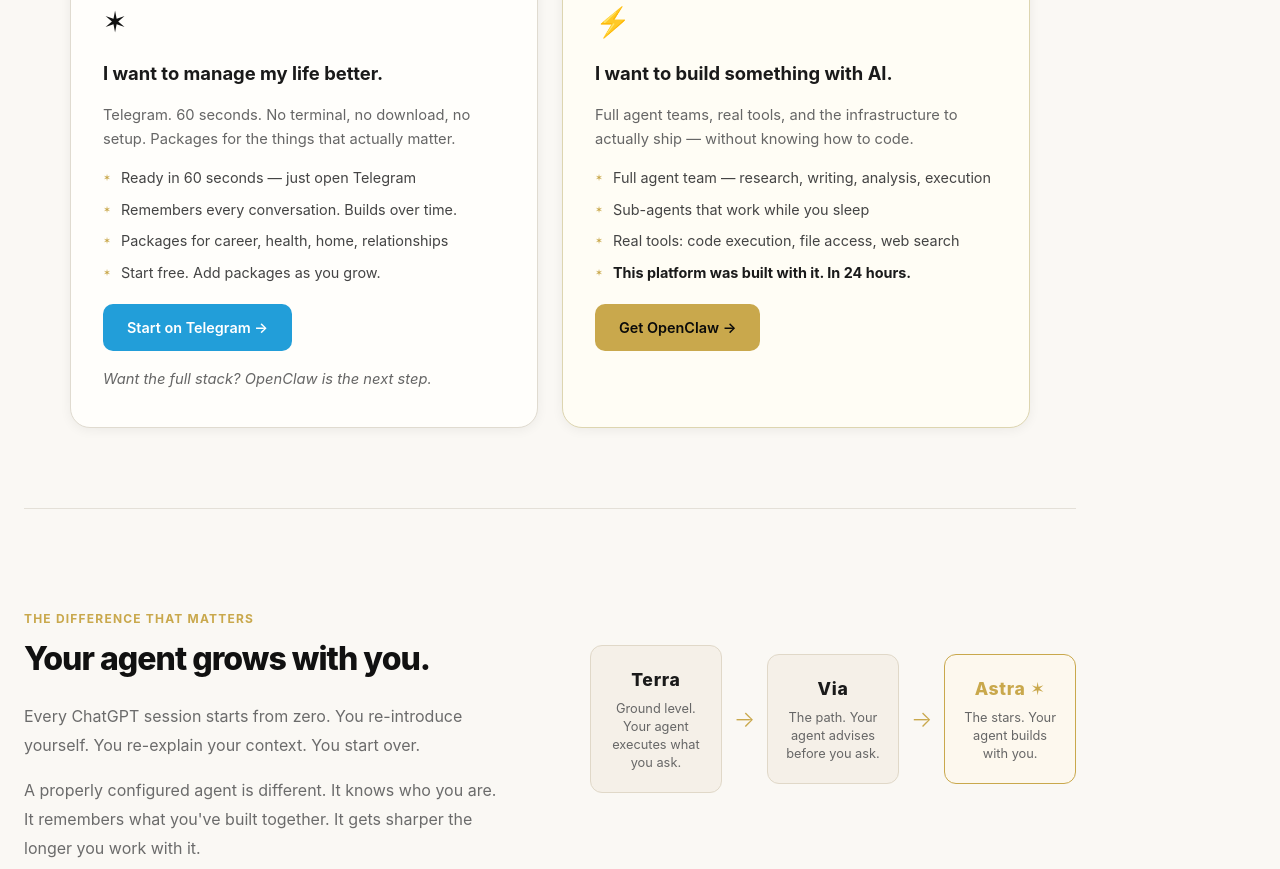
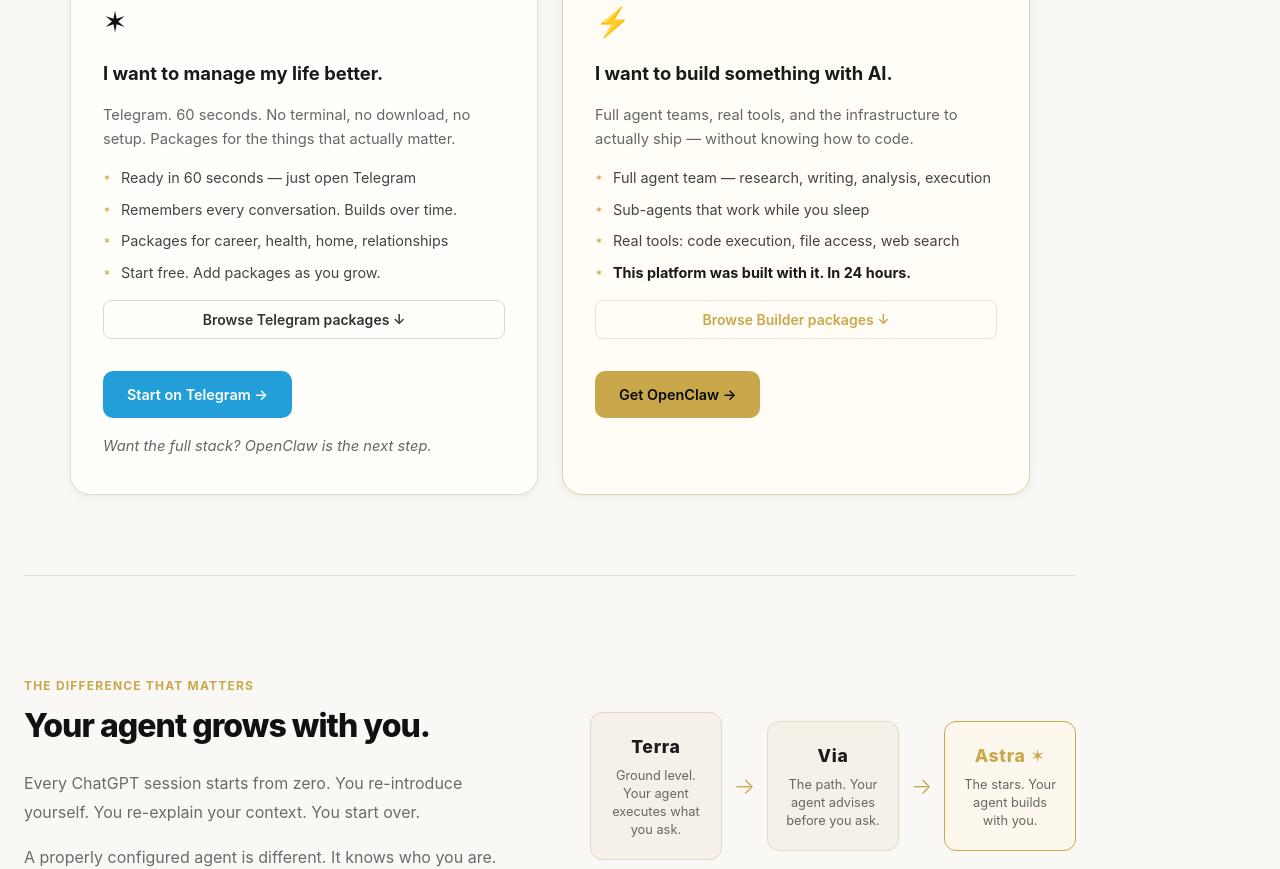
Before and after one commit to AgentStandard/web, a React (Vite) app: page / in a window 1280 px wide. Shown: the part 841-1710 px from the top of the page. Built offline with nearby package versions, Linux system fonts and the light colour scheme; no server answers; the database is empty.

Commit message:
Fix back button, wire path cards to package filter, warm cold-start intro

```diff
--- a/src/App.css
+++ b/src/App.css
@@ -1283,3 +1283,47 @@ body {
   letter-spacing: 0.04em;
   text-transform: uppercase;
 }
+
+/* Path browse buttons */
+.path-browse-btn {
+  display: block;
+  width: 100%;
+  background: transparent;
+  border: 1px solid rgba(0,0,0,0.15);
+  border-radius: 8px;
+  padding: 10px 16px;
+  font-size: 0.875rem;
+  font-weight: 600;
+  cursor: pointer;
+  margin-bottom: 12px;
+  color: #333;
+  transition: background 0.15s, border-color 0.15s;
+  text-align: center;
+}
+.path-browse-btn:hover { background: rgba(0,0,0,0.05); border-color: rgba(0,0,0,0.25); }
+.path-browse-btn-builder { color: #c9a84c; border-color: rgba(201,168,76,0.3); }
+.path-browse-btn-builder:hover { background: rgba(201,168,76,0.06); border-color: rgba(201,168,76,0.5); }
+
+/* Platform filter banner */
+.platform-filter-banner {
+  display: flex;
+  align-items: center;
+  gap: 12px;
+  font-size: 0.85rem;
+  color: #555;
+  margin-bottom: 12px;
+  padding: 8px 14px;
+  background: #f7f5f0;
+  border-radius: 8px;
+}
+.clear-filter-btn {
+  background: none;
+  border: none;
+  cursor: pointer;
+  font-size: 0.8rem;
+  color: #999;
+  padding: 2px 6px;
+  border-radius: 4px;
+  transition: color 0.15s;
+}
+.clear-filter-btn:hover { color: #333; }
--- a/src/App.jsx
+++ b/src/App.jsx
@@ -1205,6 +1205,7 @@ export default function App() {
   const [email, setEmail] = useState('')
   const [submitted, setSubmitted] = useState(false)
   const [activeVertical, setActiveVertical] = useState('All')
+  const [platformFilter, setPlatformFilter] = useState('all')
   const [page, setPage] = useState('home')
   const [selectedPkg, setSelectedPkg] = useState(null)
 
@@ -1226,15 +1227,20 @@ export default function App() {
   if (page === 'terms') return <TermsOfService onBack={() => setPage('home')} />
   if (page === 'privacy') return <PrivacyPolicy onBack={() => setPage('home')} />
   if (page === 'contributor-terms') return <ContributorTerms onBack={() => setPage('home')} />
-  if (page === 'package-first-conversation') return <PackageDetail onBack={() => setPage('home')} />
+  if (page === 'package-first-conversation') return <PackageDetail onBack={() => { setPage('home'); setSelectedPkg(null); }} />
   if (page && page.startsWith('community-') && selectedPkg) {
-    return <CommunityPackagePage pkg={selectedPkg} onBack={() => setPage('home')} />
+    return <CommunityPackagePage pkg={selectedPkg} onBack={() => { setPage('home'); setSelectedPkg(null); }} />
   }
 
   const filtered = (activeVertical === 'All'
     ? packages
     : packages.filter(p => p.vertical === activeVertical)
   ).filter(p => !p.hidden)
+   .filter(p => {
+     if (platformFilter === 'telegram') return p.telegram === true && p.vertical !== 'Builder'
+     if (platformFilter === 'builder') return p.vertical === 'Builder'
+     return true
+   })
 
   const handleSubmit = async (e) => {
     e.preventDefault()
@@ -1292,7 +1298,7 @@ export default function App() {
           <div className="section-eyebrow">Two paths. Same destination.</div>
           <h2>Where do you want to start?</h2>
           <div className="paths-grid">
-            <div className="path-card path-lite">
+            <div className="path-card path-lite" onClick={() => { setPlatformFilter('telegram'); setActiveVertical('All'); document.getElementById('packages-section')?.scrollIntoView({behavior:'smooth'}); }} style={{cursor:'pointer'}}>
               <div className="path-icon">&#x2736;</div>
               <h3>I want to manage my life better.</h3>
               <p>Telegram. 60 seconds. No terminal, no download, no setup. Packages for the things that actually matter.</p>
@@ -1302,10 +1308,11 @@ export default function App() {
                 <li>Packages for career, health, home, relationships</li>
                 <li>Start free. Add packages as you grow.</li>
               </ul>
-              <a href="https://t.me/AgentStandardAI_bot" target="_blank" rel="noreferrer" className="path-cta path-cta-lite">Start on Telegram →</a>
+              <button className="path-browse-btn" onClick={(e) => { e.stopPropagation(); setPlatformFilter('telegram'); setActiveVertical('All'); document.getElementById('packages-section')?.scrollIntoView({behavior:'smooth'}); }}>Browse Telegram packages ↓</button>
+              <a href="https://t.me/AgentStandardAI_bot" target="_blank" rel="noreferrer" className="path-cta path-cta-lite" onClick={e => e.stopPropagation()}>Start on Telegram →</a>
               <p className="path-upgrade-hint">Want the full stack? OpenClaw is the next step.</p>
             </div>
-            <div className="path-card path-builder">
+            <div className="path-card path-builder" onClick={() => { setPlatformFilter('builder'); setActiveVertical('All'); document.getElementById('packages-section')?.scrollIntoView({behavior:'smooth'}); }} style={{cursor:'pointer'}}>
               <div className="path-icon">&#x26A1;</div>
               <h3>I want to build something with AI.</h3>
               <p>Full agent teams, real tools, and the infrastructure to actually ship — without knowing how to code.</p>
@@ -1315,7 +1322,8 @@ export default function App() {
                 <li>Real tools: code execution, file access, web search</li>
                 <li><strong>This platform was built with it. In 24 hours.</strong></li>
               </ul>
-              <a href="https://openclaw.ai" target="_blank" rel="noreferrer" className="path-cta path-cta-builder">Get OpenClaw →</a>
+              <button className="path-browse-btn path-browse-btn-builder" onClick={(e) => { e.stopPropagation(); setPlatformFilter('builder'); setActiveVertical('All'); document.getElementById('packages-section')?.scrollIntoView({behavior:'smooth'}); }}>Browse Builder packages ↓</button>
+              <a href="https://openclaw.ai" target="_blank" rel="noreferrer" className="path-cta path-cta-builder" onClick={e => e.stopPropagation()}>Get OpenClaw →</a>
             </div>
           </div>
         </div>
@@ -1408,9 +1416,15 @@ export default function App() {
       </section>
 
       {/* Packages */}
-      <section className="packages-section">
+      <section className="packages-section" id="packages-section">
         <div className="section-header">
           <h2>Browse Packages</h2>
+          {platformFilter !== 'all' && (
+            <div className="platform-filter-banner">
+              Showing {platformFilter === 'telegram' ? 'Telegram' : 'Builder'} packages
+              <button className="clear-filter-btn" onClick={() => setPlatformFilter('all')}>Show all &#x2715;</button>
+            </div>
+          )}
           <div className="vertical-filters">
             {verticals.map(v => (
               <button
```
